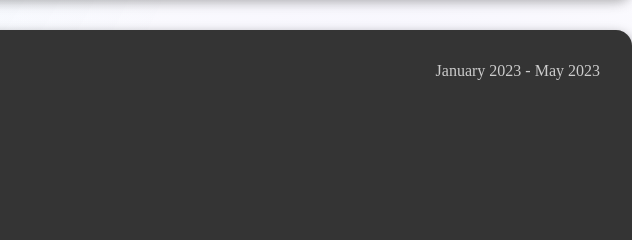
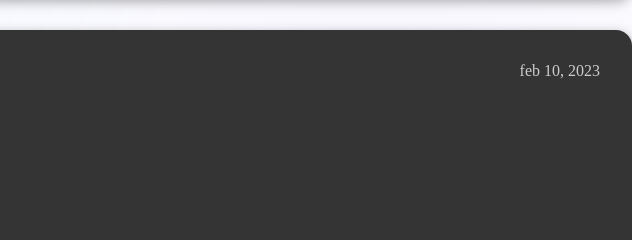
Before and after one commit to Deven4251/portfolio, a plain HTML site: page experience.html in a window 1280 px wide. Shown: the part 422-662 px from the top of the page, 640-1280 px from the left. Drawn offline with Linux system fonts and the light colour scheme.

```diff
--- a/experience.html
+++ b/experience.html
@@ -39,7 +39,7 @@
                     <p style="font-size: 1rem; margin-top: 0.5rem; color: #ccc;">University Project</p>
                 </div>
             </div>
-            <span style="font-size: 1rem; color: #ccc;">January 2023 - May 2023</span>
+            <span style="font-size: 1rem; color: #ccc;">feb 10, 2023</span>
         </div>
 
         <p style="text-align: left; margin-bottom: 1.5rem; font-size: 1.1rem; line-height: 1.6; color: #cfd8dc;">
```
Also changed, not shown: index.html (+2 -0 lines).
